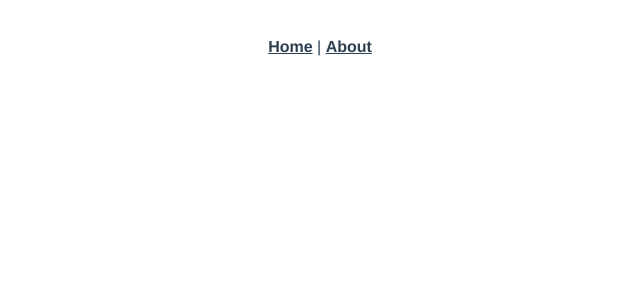
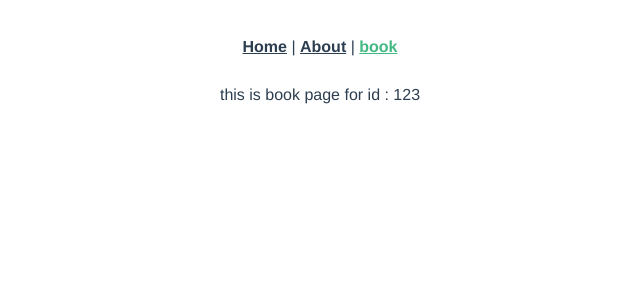
Before and after one commit to kfcfk1985/vue, a Vue app: page /book/123 in a window 1280 px wide. Shown: the top 300 px of the page, without its empty margins (320-960 px from the left). Built offline with nearby package versions, Linux system fonts and the light colour scheme.

Commit message:
2.E 动态路由

```diff
--- a/src/App.vue
+++ b/src/App.vue
@@ -6,7 +6,10 @@
       <router-link to="/">Home</router-link> |
 
       <!-- 命名路由的使用 -->
-      <router-link :to="{name:'About'}">About</router-link>
+      <router-link :to="{name:'About'}">About</router-link> |
+
+      <!-- 2.E 动态路由 -->
+      <router-link :to="{name:'Book',params:{id:123}}">book</router-link>
     </div>
     <router-view/>
   </div>
--- a/src/router/index.js
+++ b/src/router/index.js
@@ -1,6 +1,7 @@
 import Vue from 'vue'
 import VueRouter from 'vue-router'
 import Home from '../views/Home.vue'
+import Book from '../views/Book.vue'
 
 Vue.use(VueRouter)
 
@@ -14,6 +15,11 @@ const routes = [
     path: '/home',
     name: 'Home',
     component: Home
+  },
+  {
+    path: '/book/:id',    //2.E 动态路由
+    name: 'Book',
+    component: Book
   },
   {
     path: '/about',
--- /dev/null
+++ b/src/views/Book.vue
@@ -0,0 +1,24 @@
+<template>
+ <div>
+      this is book page for id : {{id}}
+ </div>
+</template>
+
+<script>
+export default {
+     data() {
+          return {
+               id:null
+          }
+     },
+     created(){
+          // 2.E 动态路由
+          console.log("this.$router",this.$route)
+          this.id = this.$route.params.id;
+     }
+}
+</script>
+
+<style>
+
+</style>
```
